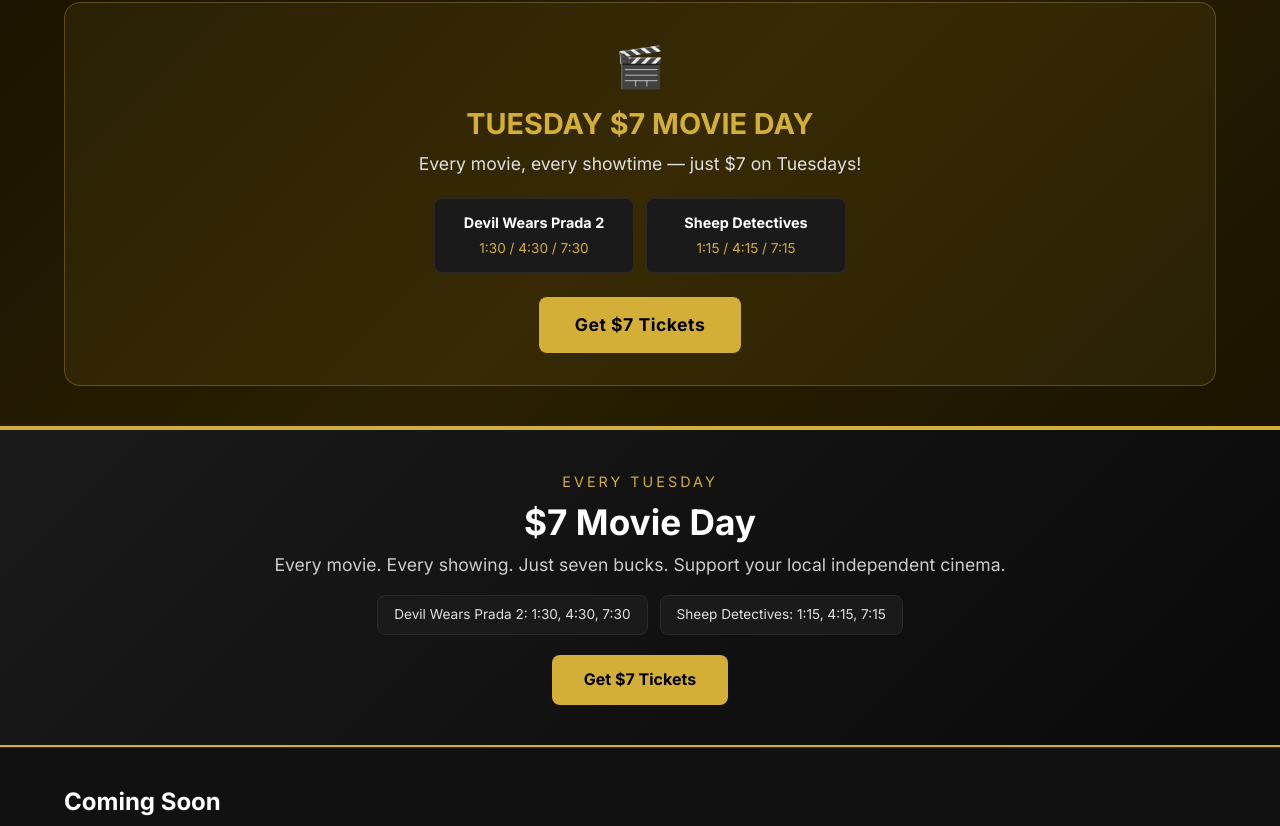
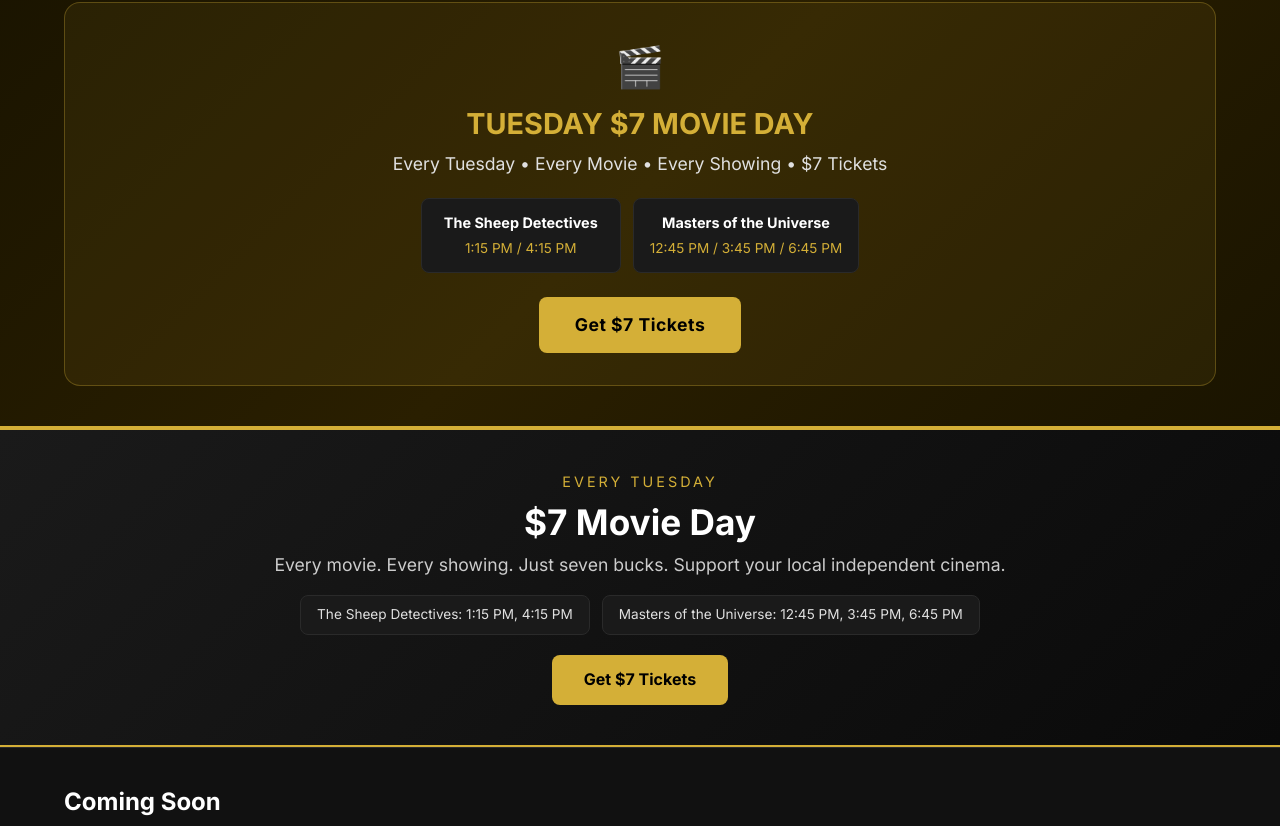
Before and after one commit to lighthousecinemapg-cyber/lighthouse-cinema, a Next.js app: page / in a window 1280 px wide. Shown: the part 2214-3040 px from the top of the page. Built offline with nearby package versions, Linux system fonts and the light colour scheme.

Commit message:
Tuesday $7 section now pulls movies/showtimes from live schedule + correct $7 link + tagline

```diff
--- a/app/page.js
+++ b/app/page.js
@@ -60,6 +60,22 @@ function getMovieShowtimes(movie, dayName, selectedDate) {
     return movie.showtimes[dayName];
   }
   return [];
+}
+
+function getTuesdayLineup() {
+  var d = new Date();
+  while (d.getDay() !== 2) { d.setDate(d.getDate() + 1); }
+  var y = d.getFullYear(), mo = String(d.getMonth() + 1).padStart(2, '0'), da = String(d.getDate()).padStart(2, '0');
+  var dateStr = y + '-' + mo + '-' + da;
+  return movies.filter(function (m) {
+    if (!m.active) return false;
+    if (m.startDate && dateStr < m.startDate) return false;
+    if (m.endDate && dateStr > m.endDate) return false;
+    return getMovieShowtimes(m, 'Tuesday', d).length > 0;
+  }).map(function (m) {
+    var t = getMovieShowtimes(m, 'Tuesday', d);
+    return { title: m.title, times: t, timesStr: t.join(' / ') };
+  });
 }
 
 export default function HomePage() {
@@ -579,14 +595,9 @@ export default function HomePage() {
                   TUESDAY $7 MOVIE DAY
                 </h2>
                 <p style={{ color: textLight, fontSize: '1.1rem', marginBottom: 20 }}>
-                  Every movie, every showtime &mdash; just $7 on Tuesdays!
-                </p>
+                  Every Tuesday • Every Movie • Every Showing • $7 Tickets</p>
                 <div style={{ display: 'flex', gap: 12, justifyContent: 'center', flexWrap: 'wrap', marginBottom: 24 }}>
-                  {[
-                    { title: 'Devil Wears Prada 2', times: '1:30 / 4:30 / 7:30' },
-                    { title: 'Sheep Detectives', times: '1:15 / 4:15 / 7:15' },
-
-                  ].map(function(m) {
+                  {getTuesdayLineup().map(function(m) {
                     return (
                       <div key={m.title} style={{
                         background: darkCard,
@@ -596,7 +607,7 @@ export default function HomePage() {
                         minWidth: 200,
                       }}>
                         <div style={{ fontWeight: 700, color: '#fff', fontSize: '0.9rem', marginBottom: 4 }}>{m.title}</div>
-                        <div style={{ color: gold, fontSize: '0.85rem' }}>{m.times}</div>
+                        <div style={{ color: gold, fontSize: '0.85rem' }}>{m.timesStr}</div>
                       </div>
                     );
                   })}
@@ -624,10 +635,9 @@ export default function HomePage() {
               <h2 style={{ fontSize: '2.2rem', fontWeight: 800, color: '#fff', margin: '0 0 8px 0' }}>$7 Movie Day</h2>
               <p style={{ color: '#ccc', fontSize: '1.1rem', margin: '0 0 16px 0' }}>Every movie. Every showing. Just seven bucks. Support your local independent cinema.</p>
               <div style={{ display: 'flex', flexWrap: 'wrap', justifyContent: 'center', gap: 12, marginBottom: 20 }}>
-                <span style={{ background: darkCard, border: '1px solid ' + darkBorder, borderRadius: 8, padding: '8px 16px', color: textLight, fontSize: '0.85rem' }}>Devil Wears Prada 2: 1:30, 4:30, 7:30</span>
-                <span style={{ background: darkCard, border: '1px solid ' + darkBorder, borderRadius: 8, padding: '8px 16px', color: textLight, fontSize: '0.85rem' }}>Sheep Detectives: 1:15, 4:15, 7:15</span>
-              </div>
-              <a href={SQUARE_LINKS.general} target="_blank" rel="noopener noreferrer" style={{ display: 'inline-block', background: gold, color: '#000', padding: '12px 32px', borderRadius: 8, fontWeight: 700, fontSize: '1rem', textDecoration: 'none' }}>Get $7 Tickets</a>
+                {getTuesdayLineup().map(function (m) { return (<span key={m.title} style={{ background: darkCard, border: '1px solid ' + darkBorder, borderRadius: 8, padding: '8px 16px', color: textLight, fontSize: '0.85rem' }}>{m.title + ': ' + m.times.join(', ')}</span>); })}
+                </div>
+              <a href={SQUARE_LINKS.tuesdayDiscount} target="_blank" rel="noopener noreferrer" style={{ display: 'inline-block', background: gold, color: '#000', padding: '12px 32px', borderRadius: 8, fontWeight: 700, fontSize: '1rem', textDecoration: 'none' }}>Get $7 Tickets</a>
             </div>
           </section>
 
@@ -675,7 +685,7 @@ export default function HomePage() {
               </h2>
               <div style={{ display: 'grid', gridTemplateColumns: 'repeat(auto-fit, minmax(250px, 1fr))', gap: 16 }}>
                 {[
-                  { day: 'Tuesday', name: '$7 Movie Day', time: 'All Day', desc: 'Every movie just $7! DWP2 1:30/4:30/7:30 \u2022 Sheep Detectives 1:15/4:15/7:15' },
+                  { day: 'Tuesday', name: '$7 Movie Day', time: 'All Day', desc: 'All movies, all showtimes - just $7 every Tuesday!' },
                   { day: 'Tuesday', name: '$7 Movie Day', time: 'All Day', desc: 'Every movie just $7! Support your local cinema.' },
                   { day: 'Saturday', name: 'Salsa Night', time: '8:00 PM', desc: 'Dance the night away with live music' },
                 ].map(function(item) {
```
